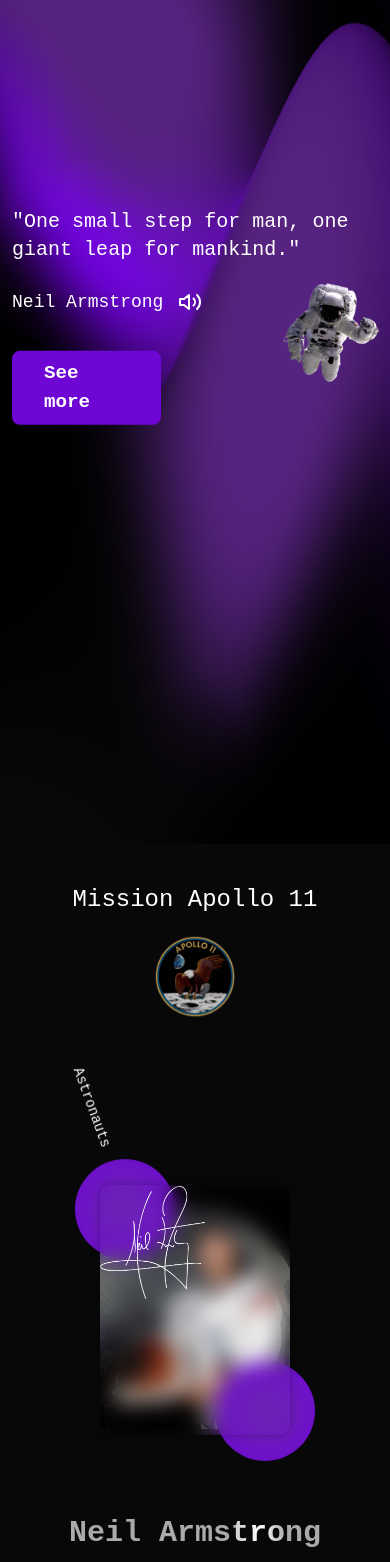
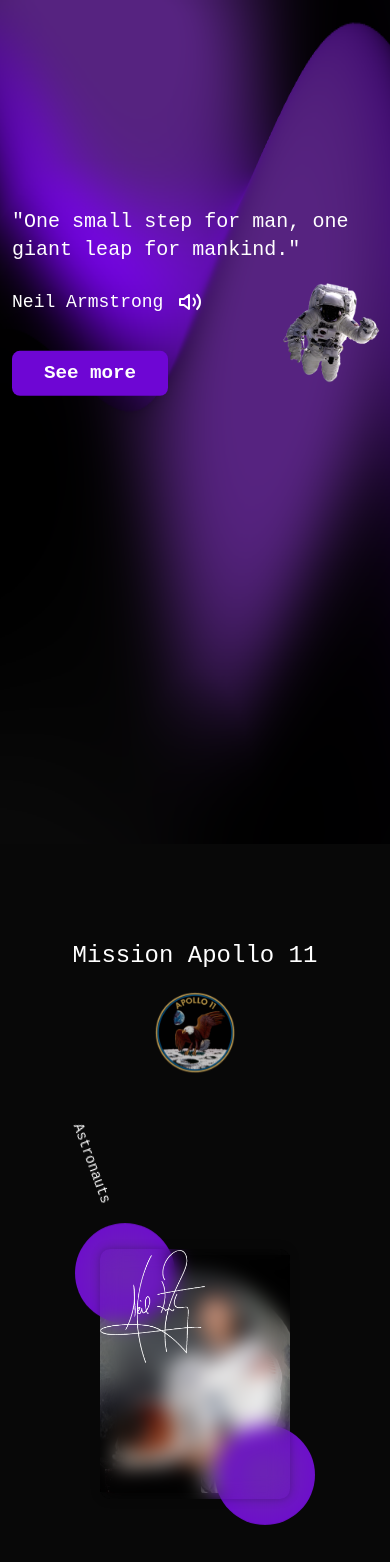
Before and after one commit to YaroSK26/Apollo11, a Next.js app: page / in a window 390 px wide. Shown: the top 1562 px of the page. Built offline with nearby package versions, Linux system fonts and the light colour scheme.

Commit message:
animations p.1

```diff
--- a/components/Apollo11.jsx
+++ b/components/Apollo11.jsx
@@ -1,12 +1,35 @@
 import "../css/apollo11.css";
+import { motion } from "framer-motion";
 
 const Apollo11 = () => {
+  const slideIn = (direction, type, delay, duration) => ({
+    hidden: {
+      x: direction === "left" ? "-100%" : direction === "right" ? "100%" : 0,
+      y: direction === "up" ? "-100%" : direction === "down" ? "100%" : 0,
+    },
+    show: {
+      x: 0,
+      y: 0,
+      transition: {
+        type: type,
+        delay: delay,
+        duration: duration,
+        ease: "easeOut",
+      },
+    },
+  });
+
   return (
     <div
       id="astronauts"
-      className="relative bg-[#080808] flex justify-center items-center flex-col sm:gap-20 gap-10 pt-10"
+      className="relative bg-[#080808] flex justify-center items-center flex-col sm:gap-20 gap-10 pt-24"
     >
-      <h1 className="md:text-5xl sm:text-4xl text-2xl text-center relative">
+      <motion.h1
+        initial="hidden"
+        whileInView="show"
+        variants={slideIn("up", "spring", 0.2, 2)}
+        className="md:text-5xl sm:text-4xl text-2xl  text-center relative mb-2"
+      >
         <p className="flex  justify-center items-center sm:flex-row flex-col gap-5">
           Mission Apollo 11
           <img
@@ -19,8 +42,13 @@ const Apollo11 = () => {
           <img src="/arrow.gif" alt="arrow" />
           <p className="text-sm">Astronauts</p>
         </div>
-      </h1>
-      <div className="flex lg:flex-row flex-col lg:gap-60 gap-32 pb-5 pt-32 sm:pt-0">
+      </motion.h1>
+      <motion.div
+        initial="hidden"
+        whileInView="show"
+        variants={slideIn("left", "spring", 0.2, 2)}
+        className="flex lg:flex-row flex-col lg:gap-60 gap-32 pb-5 pt-32 sm:pt-0"
+      >
         <div className="flex flex-col gap-20 justify-center items-center">
           <div className="card card1">
             <div className="circle"></div>
@@ -71,7 +99,7 @@ const Apollo11 = () => {
             <br /> <span className=" text-[18px]">Lunar module pilot</span>
           </h1>
         </div>
-      </div>
+      </motion.div>
     </div>
   );
 };
--- a/components/Experience.jsx
+++ b/components/Experience.jsx
@@ -1,5 +1,5 @@
 "use client";
-import React, { useEffect,useRef } from "react";
+import React, { useEffect, useRef } from "react";
 import {
   VerticalTimeline,
   VerticalTimelineElement,
@@ -15,9 +15,9 @@ import { FaUserAstronaut } from "react-icons/fa";
 import { FaMedal } from "react-icons/fa";
 import { gsap } from "gsap";
 import { ScrollTrigger } from "gsap/ScrollTrigger";
+import { motion } from "framer-motion";
 
 const Experience = () => {
-
   useEffect(() => {
     gsap.set(".container img.swipeimage", { yPercent: -50, xPercent: -50 });
 
@@ -59,8 +59,6 @@ useEffect(() => {
     });
   }, []);
 
-
-
   const alienImageRef = useRef(null);
 
   useEffect(() => {
@@ -68,14 +66,35 @@ gsap.registerPlugin(ScrollTrigger);
 
     gsap.to(".alien-image", {
       y: 40,
-  duration: 3,
+      duration: 5,
       scrollTrigger: { trigger: ".alien-image", start: "top bottom" },
     });
+  }, []);
 
-}, []);
+  const slideIn = (direction, type, delay, duration) => ({
+    hidden: {
+      x: direction === "left" ? "-100%" : direction === "right" ? "100%" : 0,
+      y: direction === "up" ? "-100%" : direction === "down" ? "100%" : 0,
+    },
+    show: {
+      x: 0,
+      y: 0,
+      transition: {
+        type: type,
+        delay: delay,
+        duration: duration,
+        ease: "easeOut",
+      },
+    },
+  });
 
   return (
     <div className="bg-[#080808] relative max-w-[1500px] mx-auto">
+      <motion.div
+        initial="hidden"
+        whileInView="show"
+        variants={slideIn("left", "spring", 0.2, 2)}
+      >
         <VerticalTimeline className="z-10" visible={true} animate={true}>
           <VerticalTimelineElement
             className="vertical-timeline-element--work"
@@ -89,9 +108,9 @@ gsap.to(".alien-image", {
             <h3 className="vertical-timeline-element-title">Launch</h3>
             <h4 className="vertical-timeline-element-subtitle">9:32 AM </h4>
             <p>
-            Launch of the Saturn V rocket from Kennedy Space Center. After years
-            of preparation and crew training, Apollo 11 embarks on its historic
-            journey.
+              Launch of the Saturn V rocket from Kennedy Space Center. After
+              years of preparation and crew training, Apollo 11 embarks on its
+              historic journey.
             </p>
           </VerticalTimelineElement>
 
@@ -137,9 +156,9 @@ gsap.to(".alien-image", {
             <h3 className="vertical-timeline-element-title">Moon Landing</h3>
             <h4 className="vertical-timeline-element-subtitle">4:18 PM </h4>
             <p>
-            The lunar module &quot;Eagle&quot; lands on the moon&apos;s surface.
-            Neil Armstrong and Buzz Aldrin land in an area known as the
-            &quot;Sea of Tranquility&quot;.
+              The lunar module &quot;Eagle&quot; lands on the moon&apos;s
+              surface. Neil Armstrong and Buzz Aldrin land in an area known as
+              the &quot;Sea of Tranquility&quot;.
             </p>
           </VerticalTimelineElement>
 
@@ -172,7 +191,9 @@ gsap.to(".alien-image", {
             icon={<MdAddAPhoto />}
             visible={true}
           >
-          <h3 className="vertical-timeline-element-title">Surface Activity</h3>
+            <h3 className="vertical-timeline-element-title">
+              Surface Activity
+            </h3>
             <h4 className="vertical-timeline-element-subtitle">
               11:00 PM - 2:00 AM
             </h4>
@@ -228,18 +249,25 @@ gsap.to(".alien-image", {
             visible={true}
           ></VerticalTimelineElement>
         </VerticalTimeline>
+
         <img
           src="/alien.png"
           ref={alienImageRef}
           className="absolute w-20 alien-image left-44 z-0 -top-4 overflow-hidden"
           alt="alien"
         />
+      </motion.div>
       <div className="container w-72 mx-auto">
         <img className="swipeimage" src="/Apollo11_LandingontheMoon.jpeg"></img>
 
-        <h1 className=" text z-10 text-center pt-4 text-2xl gold">
+        <motion.h1
+          initial="hidden"
+          whileInView="show"
+          variants={slideIn("down", "spring", 0.2, 2)}
+          className=" text z-10 text-center pt-4 text-2xl gold"
+        >
           Mission completed!
-        </h1>
+        </motion.h1>
       </div>
     </div>
   );
--- a/components/Footer.jsx
+++ b/components/Footer.jsx
@@ -1,14 +1,40 @@
-import React from "react";
+import { motion } from "framer-motion";
 
 const Footer = () => {
+  const slideIn = (direction, type, delay, duration) => ({
+    hidden: {
+      x: direction === "left" ? "-40%" : direction === "right" ? "40%" : 0,
+      y: direction === "up" ? "-10%" : direction === "down" ? "10%" : 0,
+    },
+    show: {
+      x: 0,
+      y: 0,
+      transition: {
+        type: type,
+        delay: delay,
+        duration: duration,
+        ease: "easeOut",
+      },
+    },
+  });
   return (
-    <div>
-      <hr className="border-t-2 border-t-[#6E06D4] w-[60%] mx-auto" />
+    <motion.div
+      initial="hidden"
+      whileInView="show"
+      variants={slideIn("up", "spring", 0.2, 2)}
+      className="z-0 relative"
+    >
+      <hr className="border-t-2 border-t-[#6E06D4] mx-auto sm:w-[60%] w-[100%] sm:left-[20%] left-0 absolute" />
 
       <footer className="p-2 pt-12 bg-[#080808]  text-2xl  flex-row flex justify-center items-center ">
         <div>
           <div className="flex gap-10 justify-center items-center mb-3">
-            <section className="flex justify-center items-center">
+            <motion.section
+              initial="hidden"
+              whileInView="show"
+              variants={slideIn("left", "spring", 0.2, 2)}
+              className="flex justify-center items-center"
+            >
               <a
                 className="group flex justify-center p-2 rounded-md drop-shadow-xl bg-gradient-to-r  text-white font-semibold hover:scale-[1.1] hover:rounded-[50%] transition-all duration-500 from-gray-800  to-[#6E06D4]"
                 href="https://github.com/YaroSK26?tab=repositories"
@@ -33,9 +59,14 @@ const Footer = () => {
                   GitHub
                 </span>
               </a>
-            </section>
+            </motion.section>
 
-            <section className="flex justify-center items-center">
+            <motion.section
+              initial="hidden"
+              whileInView="show"
+              variants={slideIn("right", "spring", 0.2, 2)}
+              className="flex justify-center items-center"
+            >
               <a
                 className="group flex justify-center p-2 rounded-md drop-shadow-xl bg-gradient-to-r  text-white font-semibold hover:scale-[1.1] hover:rounded-[50%] transition-all duration-500 from-gray-800 to-[#6E06D4]"
                 href="https://www.instagram.com/jaroslav_barabas/"
@@ -61,10 +92,15 @@ const Footer = () => {
                   Instagram
                 </span>
               </a>
-            </section>
+            </motion.section>
           </div>
           <div>
-            <p className="text-center">
+            <motion.p
+              initial="hidden"
+              whileInView="show"
+              variants={slideIn("up", "spring", 0.2, 2)}
+              className="text-center sm:text-2xl text-xl"
+            >
               &copy; Created by&nbsp;
               <a
                 className="border-b-white border-b-2 shine cursor-pointer"
@@ -73,11 +109,11 @@ const Footer = () => {
               >
                 Jaroslav Barabáš
               </a>
-            </p>
+            </motion.p>
           </div>
         </div>
       </footer>
-    </div>
+    </motion.div>
   );
 };
 
--- a/components/ShaderGradient.jsx
+++ b/components/ShaderGradient.jsx
@@ -1,10 +1,13 @@
 "use client";
 import { motion } from "framer-motion";
 import { gsap } from "gsap";
+import { ScrollTrigger } from "gsap/ScrollTrigger";
 import { useEffect, useRef } from "react";
 import "../css/letter.css";
 
 const ShaderGradientPage = () => {
+  gsap.registerPlugin(ScrollTrigger);
+
   const elementRef = useRef(null);
 
   useEffect(() => {
@@ -30,13 +33,46 @@ const ShaderGradientPage = () => {
     });
   }, []);
 
+  const slideIn = (direction, type, delay, duration) => ({
+    hidden: {
+      x: direction === "left" ? "-100%" : direction === "right" ? "100%" : 0,
+      y: direction === "up" ? "-100%" : direction === "down" ? "100%" : 0,
+    },
+    show: {
+      x: 0,
+      y: 0,
+      transition: {
+        type: type,
+        delay: delay,
+        duration: duration,
+        ease: "easeOut",
+      },
+    },
+  });
+
+
+   const iframeRef = useRef(null);
+
+   useEffect(() => {
+     gsap.to(iframeRef.current, {
+       x: () => window.innerWidth + iframeRef.current.offsetWidth,
+       y: () => window.innerHeight + iframeRef.current.offsetHeight,
+       scrollTrigger: {
+         trigger: iframeRef.current,
+         start: "bottom bottom",
+         end: "top top",
+         scrub: 1,
+       },
+     });
+   }, []);
   return (
-    <div className="relative">
+    <div className="relative overflow-hidden ">
       <img
         src="/mesh.png"
         alt="mesh gradient"
         className="w-[100vw] h-[100vh]"
       />
+
       <img
         ref={imageRef}
         className="absolute sm:w-40 w-24 sm:top-[400px] top-[300px] right-16 sm:right-52 z-[100] "
@@ -44,7 +80,12 @@ const ShaderGradientPage = () => {
         alt="spaceman"
       />
 
-      <div className="absolute  top-52 sm:left-10 left-3">
+      <motion.div
+        initial="hidden"
+        whileInView="show"
+        variants={slideIn("left", "spring", 0.2, 2)}
+        className="absolute  top-52 sm:left-10 left-3"
+      >
         <div id="text">
           <div className="line">
             <h1
@@ -149,7 +190,7 @@ const ShaderGradientPage = () => {
             </a>
           </div>
         </div>
-        <a className="w-[149px] block" href="#astronauts">
+        <a className="w-[160px] block" href="#astronauts">
           <div className="btn-container mt-6 " ref={elementRef}>
             <div className="svg svg-1">
               <svg
@@ -686,9 +727,20 @@ const ShaderGradientPage = () => {
             <div className="btn anim">See more</div>
           </div>
         </a>
-      </div>
+      </motion.div>
 
-      <div className="absolute xs:bottom-5 bottom-2  w-full flex justify-center items-center">
+      <iframe
+        className="z-[10000] absolute -top-10 -left-52 overflow-y-hidden"
+        ref={iframeRef}
+        src="https://lottie.host/embed/54bae342-18ba-4a53-ae39-71d37864b260/EKvSaVX4im.json"
+      ></iframe>
+
+      <motion.div
+        initial="hidden"
+        whileInView="show"
+        variants={slideIn("up", "spring", 0.2, 2)}
+        className="absolute xs:bottom-5 bottom-2  w-full flex justify-center items-center"
+      >
         <a href="#astronauts">
           {window.innerWidth > 1280 && (
             <div className="w-[35px ] h-[64px] rounded-3xl border-4 border-secondary flex justify-center items-start p-2">
@@ -704,7 +756,7 @@ const ShaderGradientPage = () => {
             </div>
           )}
         </a>
-      </div>
+      </motion.div>
     </div>
   );
 };
--- a/components/Video.jsx
+++ b/components/Video.jsx
@@ -1,12 +1,32 @@
 import { useEffect, useRef } from "react";
 import { gsap, Power4, Elastic } from "gsap";
 import { ScrollTrigger } from "gsap/ScrollTrigger";
+import { motion } from "framer-motion";
+
+const slideIn = (direction, type, delay, duration) => ({
+  hidden: {
+    x: direction === "left" ? "-100%" : direction === "right" ? "100%" : 0,
+    y: direction === "up" ? "-100%" : direction === "down" ? "100%" : 0,
+  },
+  show: {
+    x: 0,
+    y: 0,
+    transition: {
+      type: type,
+      delay: delay,
+      duration: duration,
+      ease: "easeOut",
+    },
+  },
+});
 
 const Video = () => {
   const magnetoRefs = useRef([]);
   const magnetoTextRefs = useRef([]);
 
   useEffect(() => {
+    gsap.registerPlugin(ScrollTrigger);
+
     magnetoRefs.current.forEach((magneto, index) => {
       const magnetoText = magnetoTextRefs.current[index];
 
@@ -61,8 +81,6 @@ const Video = () => {
     });
   }, []);
 
-  //counter
-
   useEffect(() => {
     gsap.registerPlugin(ScrollTrigger);
 
@@ -97,10 +115,15 @@ useEffect(() => {
   }, []);
 
   return (
-    <div className=" bg-[#080808] flex justify-center items-center flex-col pb-28   bg-video pt-5">
+    <div className="bg-[#080808] flex justify-center items-center flex-col pb-28 bg-video pt-5">
       <section className="text-white py-5">
         <div className="flex justify-center items-center gap-10">
-          <div className="flex flex-col md:flex-row justify-around items-center px-4 py-8 my-20 bg-transparent rounded-2xl border-x-[3px] border-[#6E06D4] shadow-lg-2">
+          <motion.div
+            initial="hidden"
+            whileInView="show"
+            variants={slideIn("left", "spring", 0.2, 2)}
+            className="flex flex-col md:flex-row justify-around items-center px-4 py-8 my-20 bg-transparent rounded-2xl border-x-[3px] border-[#6E06D4] shadow-lg-2"
+          >
             <div className="w-52 text-center flex justify-center items-center flex-col p-4">
               <svg
                 xmlns="http://www.w3.org/2000/svg"
@@ -130,7 +153,12 @@ useEffect(() => {
               </h2>
               <p>years ago</p>
             </div>
-            <div className="w-52 text-center flex justify-center items-center flex-col p-4">
+            <div
+              className="w-52 text-center flex justify-center items-center flex-col p-4"
+              initial="hidden"
+              whileInView="show"
+              variants={slideIn("left", "spring", 0.2, 1)}
+            >
               <svg
                 xmlns="http://www.w3.org/2000/svg"
                 width="56"
@@ -154,7 +182,7 @@ useEffect(() => {
               </h2>
               <p>millions people watching the mission </p>
             </div>
-            <div className=" w-52 text-center flex justify-center items-center flex-col p-4">
+            <div className="w-52 text-center flex justify-center items-center flex-col p-4">
               <svg
                 xmlns="http://www.w3.org/2000/svg"
                 width="56"
@@ -175,16 +203,28 @@ useEffect(() => {
               <h2 id="count3" className="text-3xl font-bold text-[#6E06D4]">
                 8
               </h2>
-              <p>days of the mission</p>
+              <p>days in the space</p>
             </div>
-          </div>
+          </motion.div>
         </div>
       </section>
 
-      <h1 className="text-center text-5xl py-10">Landing</h1>
+      <motion.h1
+        initial="hidden"
+        whileInView="show"
+        variants={slideIn("up", "spring", 0.2, 2)}
+        className="text-center text-5xl py-10"
+      >
+        Landing
+      </motion.h1>
 
       <div className="relative">
-        <div className="circle4">
+        <motion.div
+          initial="hidden"
+          whileInView="show"
+          variants={slideIn("left", "spring", 0.2, 2)}
+          className="circle4"
+        >
           <button
             ref={(el) => (magnetoRefs.current[0] = el)}
             className="magneto"
@@ -196,8 +236,13 @@ useEffect(() => {
               Moon
             </span>
           </button>
-        </div>
-        <div className="circle4">
+        </motion.div>
+        <motion.div
+          initial="hidden"
+          whileInView="show"
+          variants={slideIn("right", "spring", 0.2, 2)}
+          className="circle4"
+        >
           <button
             ref={(el) => (magnetoRefs.current[1] = el)}
             className="magneto"
@@ -209,18 +254,20 @@ useEffect(() => {
               Moon
             </span>
           </button>
-        </div>
-        <video
-          className="rounded-3xl border-x-[3px] border-[#6E06D4] shadow-lg-2 "
+        </motion.div>
+        <motion.video
+          className="rounded-3xl border-x-[3px] border-[#6E06D4] shadow-lg-2"
           controls
           width="640"
           height="264"
           poster="/video-bg.webp"
+          initial="hidden"
+          whileInView="show"
+          variants={slideIn("left", "spring", 0.2, 1)}
         >
           <source src="/Apollo11_LandingontheMoon.mp4" type="video/mp4" />
-        </video>
+        </motion.video>
       </div>
-
     </div>
   );
 };
--- a/css/apollo11.css
+++ b/css/apollo11.css
@@ -58,6 +58,7 @@
 .circle4{
   position: absolute;
   animation: move-up6 2s ease-in infinite alternate-reverse;
+  z-index: 100;
 }
 
 .circle:nth-child(1) {
```
Also changed, not shown: 1 other file (tests, documents, lock files or other folders). Lines whose indentation alone changed are shown as unchanged.
